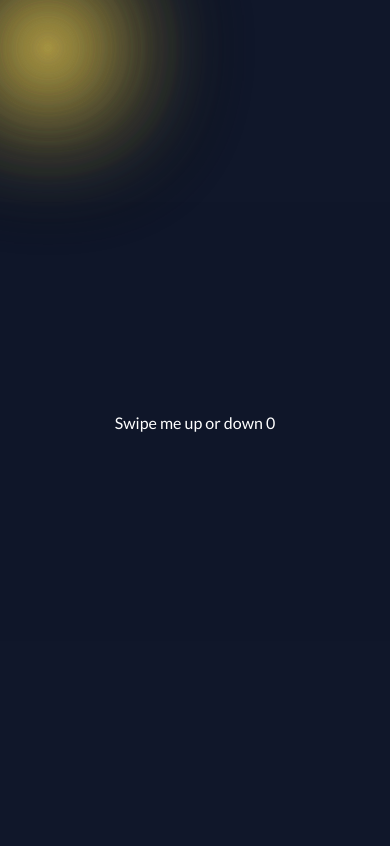
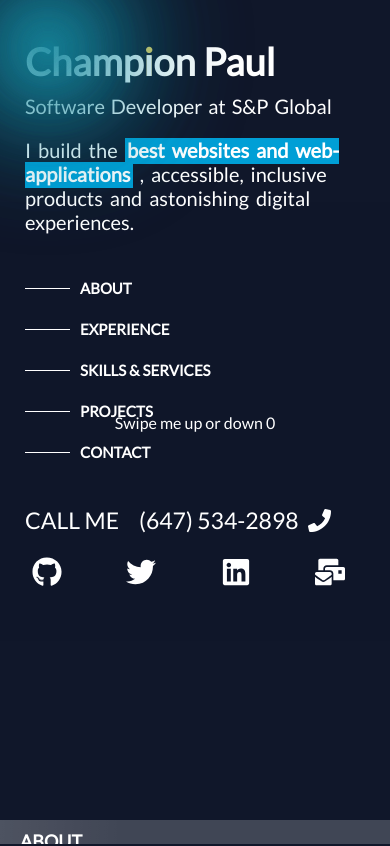
Before and after one commit to paulthechampion/champs-portfolio, a React (Create React App) app: page / in a window 390 px wide. Shown: the top 846 px of the page. Built offline with nearby package versions, Linux system fonts and the light colour scheme.

Commit message:
getting somewhere

```diff
--- a/src/styles/main.css
+++ b/src/styles/main.css
@@ -8,6 +8,7 @@
     box-sizing: border-box;
     height: 100%;
     align-items: center;
+    position: absolute;
 }
 
 .mainDiv > div:first-child {
--- a/src/styles/rightRail/responsive.css
+++ b/src/styles/rightRail/responsive.css
@@ -47,7 +47,8 @@
         display: block;
         overflow-x: hidden;
         z-index: 2;
-        position: relative;
+        position: absolute;
+        top: 0;
     }
 
     .socials-link {
```
